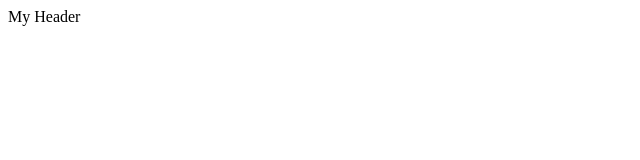
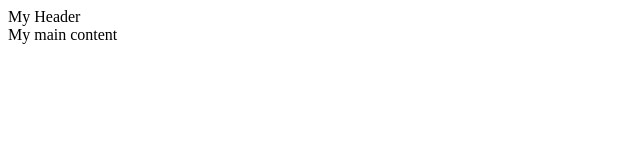
Before and after one commit to Mattegade/gittest, a plain HTML site: page index.html in a window 1280 px wide. Shown: the whole page, without its empty margins (0-640 px from the left). Drawn offline with Linux system fonts and the light colour scheme.

Commit message:
added main

```diff
--- a/index.html
+++ b/index.html
@@ -6,5 +6,6 @@
 </head>
 <body>
     <header>My Header</header>
+    <main>My main content </main>
 </body>
 </html>
```
